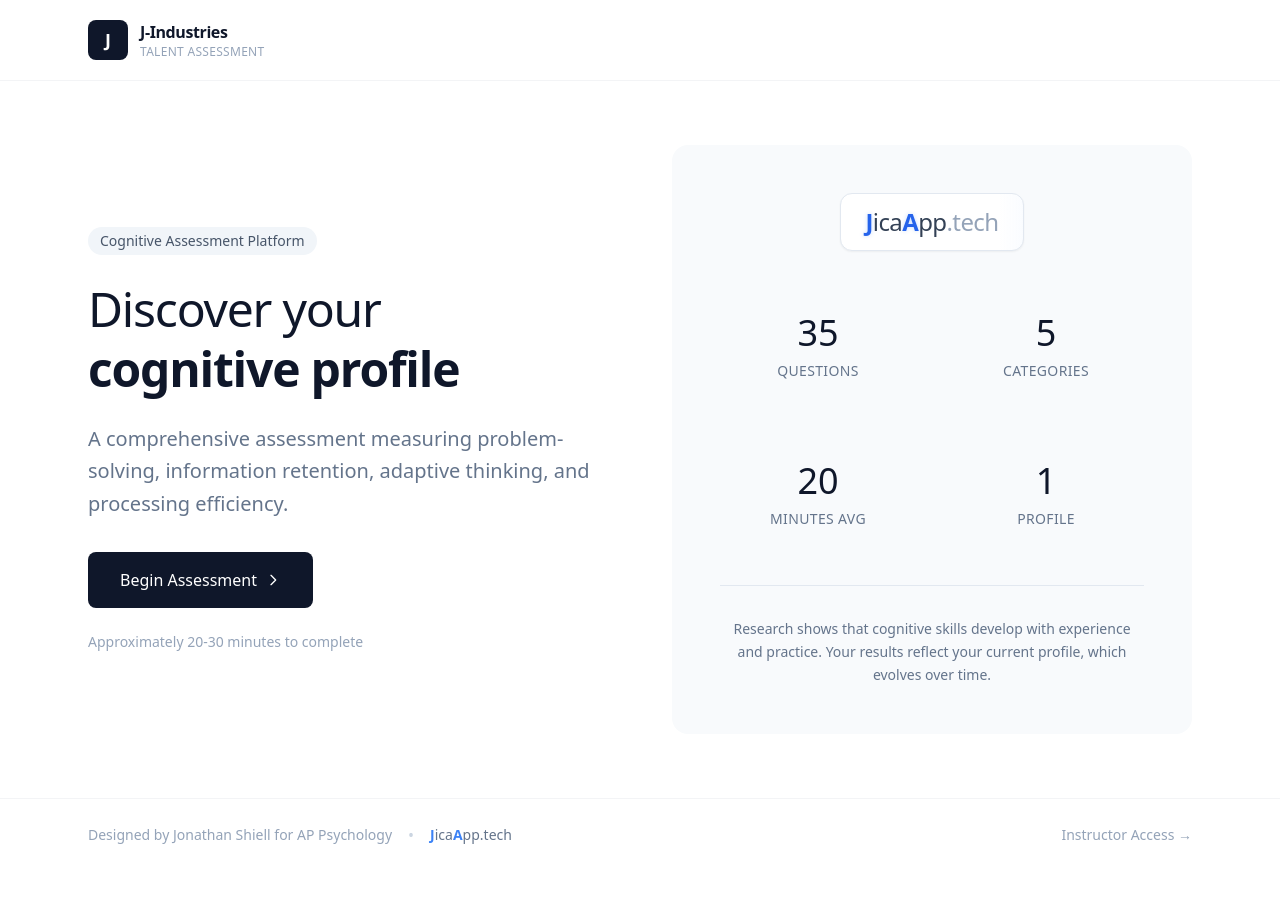
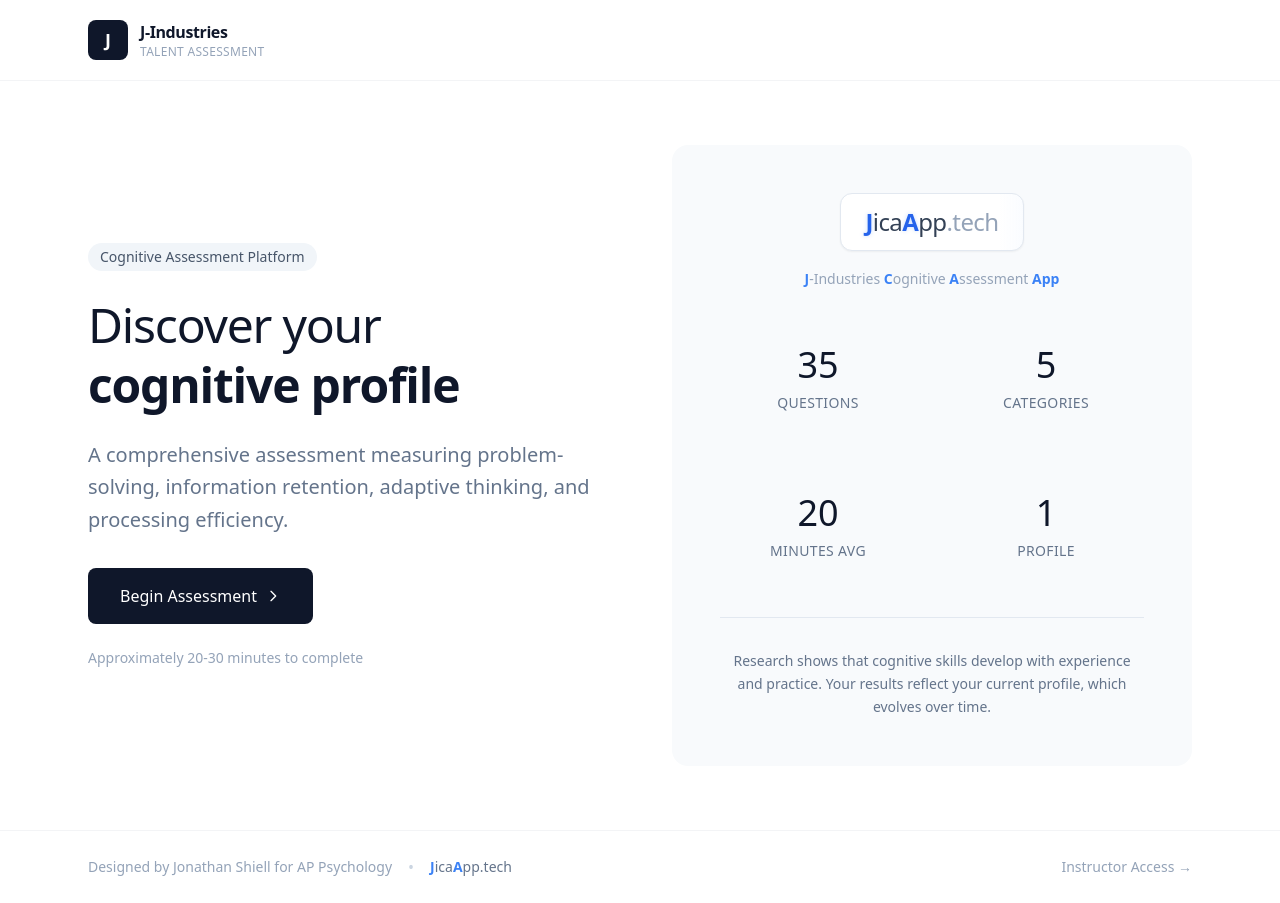
Before and after one commit to batmanhogwarts/jica-assessment, a React (Create React App) app: page / in a window 1280 px wide. Before the commit the page ends 871 px from the top, so only its background shows below. Built offline with nearby package versions, Linux system fonts and the light colour scheme.

Commit message:
Update App.js

```diff
--- a/src/App.js
+++ b/src/App.js
@@ -91,6 +91,12 @@ const LandingPage = ({onStart,onSuffernAccess}) => (
                   <span className="font-light text-slate-400">.tech</span>
                 </span>
               </a>
+              <p className="mt-3 text-sm text-slate-400">
+                <span className="font-semibold text-blue-500">J</span><span>-Industries </span>
+                <span className="font-semibold text-blue-500">C</span><span>ognitive </span>
+                <span className="font-semibold text-blue-500">A</span><span>ssessment </span>
+                <span className="font-semibold text-blue-500">App</span>
+              </p>
             </div>
             <style>{`
               @keyframes sheen {
```
